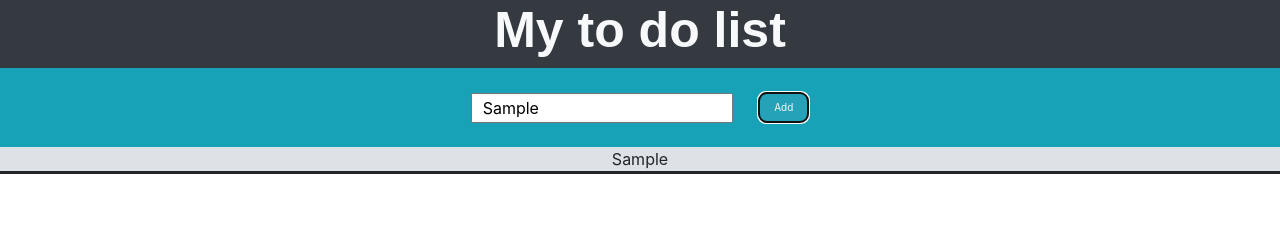
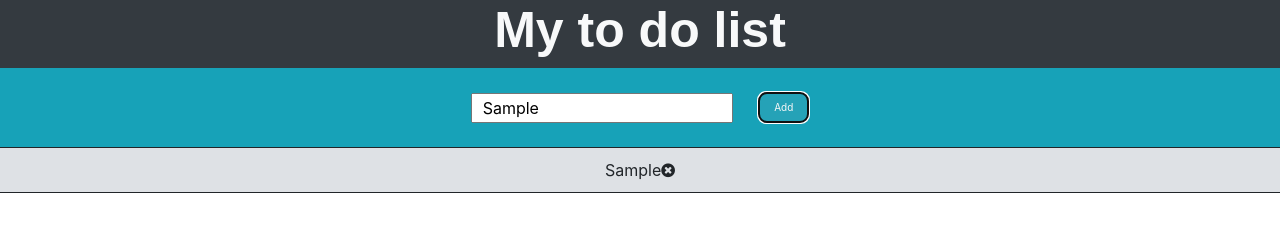
Before and after one commit to tannerheaps01/check-list, a plain HTML site: page index.html in a window 1280 px wide. Both pictures are taken after typing "Sample" into the empty fields and a click on the button "Add". Drawn offline with nearby package versions, Linux system fonts and the light colour scheme; a web font is replaced by a local one.

Commit message:
made more changes

```diff
--- a/check-list.css
+++ b/check-list.css
@@ -16,6 +16,7 @@ h1{
 	justify-content: center;
 	padding-top: 2vh;
 	padding-bottom: 2vh;
+	border-bottom: solid 1px;
 }
 .input{
 	padding-top: 1px;
@@ -47,7 +48,9 @@ h1{
 	display: flex;
 	justify-content: center;
 	background-color: #dee1e5;
-	border-bottom: solid;
+	border-bottom: solid 1px;
+	padding-bottom: 10px;
+	padding-top: 10px;
 }
 #todos{
 
--- a/check-list.js
+++ b/check-list.js
@@ -1,12 +1,32 @@
-var task = document.querySelector("#add");
-var submitButton = document.querySelector("#button");
-console.log(task);
-console.log(submitButton);
-submitButton.addEventListener("click", function() {
-    console.log('you pressed a button!');
-    console.log(task.value);
+ var task = document.querySelector("#txt-task");
+    var submitButton = document.querySelector("#btn-submit");
 
-    localStorage.todos = task.value;
+    submitButton.addEventListener("click", function() {
+        if (localStorage.taskCount)
+            localStorage.taskCount = Number(localStorage.taskCount) + 1;
+        else localStorage.taskCount = "1";
 
-    document.querySelector("#todos").innerHTML =localStorage.todos;
-});
+        localStorage["task" + localStorage.taskCount] = task.value;
+
+        dispalyTaskFromLocalStorage();
+    });
+
+
+    function dispalyTaskFromLocalStorage() {
+        var tasksToDisplay = "";
+        for (var i = 1; i <= localStorage.taskCount; i++) {
+            if (localStorage["task" + i]) {
+                tasksToDisplay = localStorage["task" + i] + "<i id='btn-delete' onclick='removeTaskFromLocalStorage(" + i + ")' class='fa fa-times-circle' aria-hidden='true'></i>" + "<br />" +
+                    tasksToDisplay;
+            }
+        }
+
+        document.querySelector("#todos").innerHTML = tasksToDisplay;
+    }
+
+    function removeTaskFromLocalStorage(taskNumber) {
+        localStorage.removeItem("task" + taskNumber);
+        dispalyTaskFromLocalStorage();
+
+    }
+    dispalyTaskFromLocalStorage();
--- a/index.html
+++ b/index.html
@@ -7,6 +7,7 @@
     <link rel="stylesheet" type="text/css" href="https://maxcdn.bootstrapcdn.com/bootstrap/4.0.0-beta.2/css/bootstrap.min.css">
     <link rel="stylesheet" type="text/css" href="check-list.css">
     <link href="https://fonts.googleapis.com/css?family=Hind+Vadodara" rel="stylesheet">
+    <link rel="stylesheet" type="text/css" href="https://maxcdn.bootstrapcdn.com/font-awesome/4.7.0/css/font-awesome.min.css">
 </head>
 
 <body>
@@ -15,8 +16,8 @@
     </div>
     <div class="inputs bg-info">
         <div class="navbar navbar-light">
-            <input id="add" value="" class="input" type="text" placeholder="Search">
-            <button id='button' class="button">Add</button>
+            <input id="txt-task" value="" class="input" type="text" placeholder="Search">
+            <button id='btn-submit' class="button">Add</button>
 
         </div>
     </div>
```
